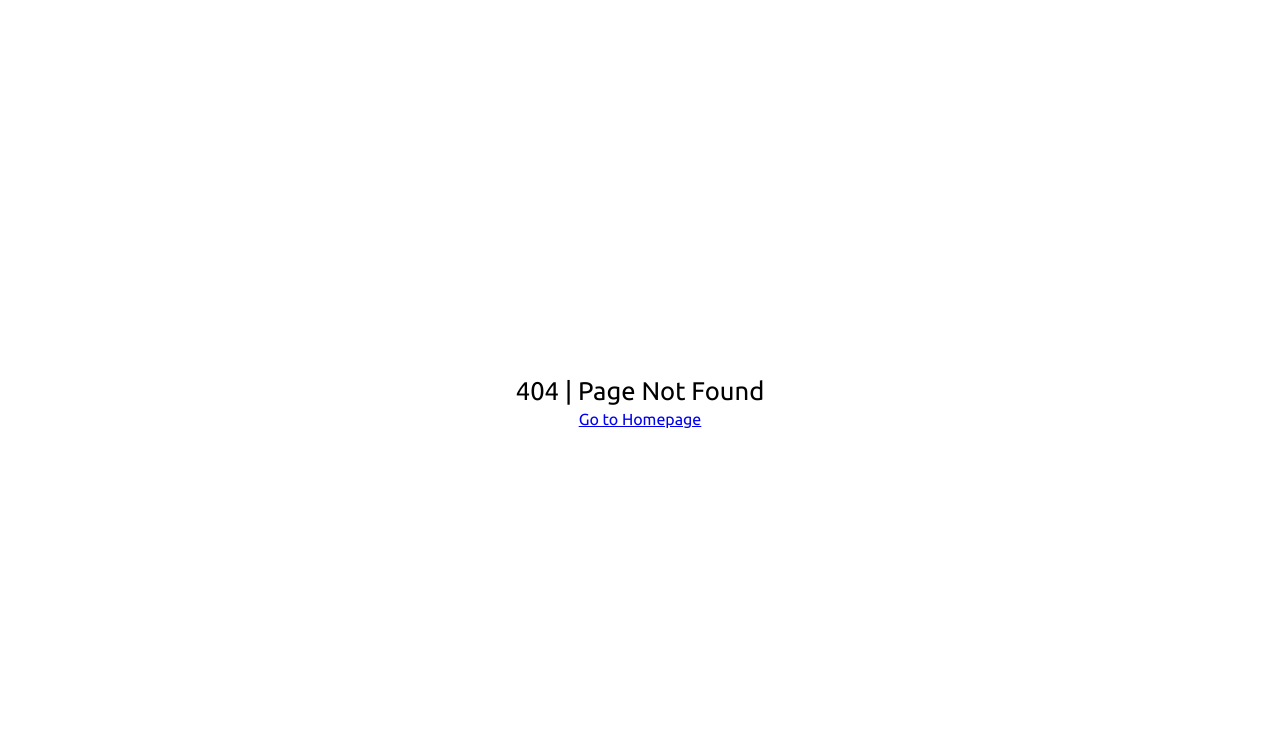
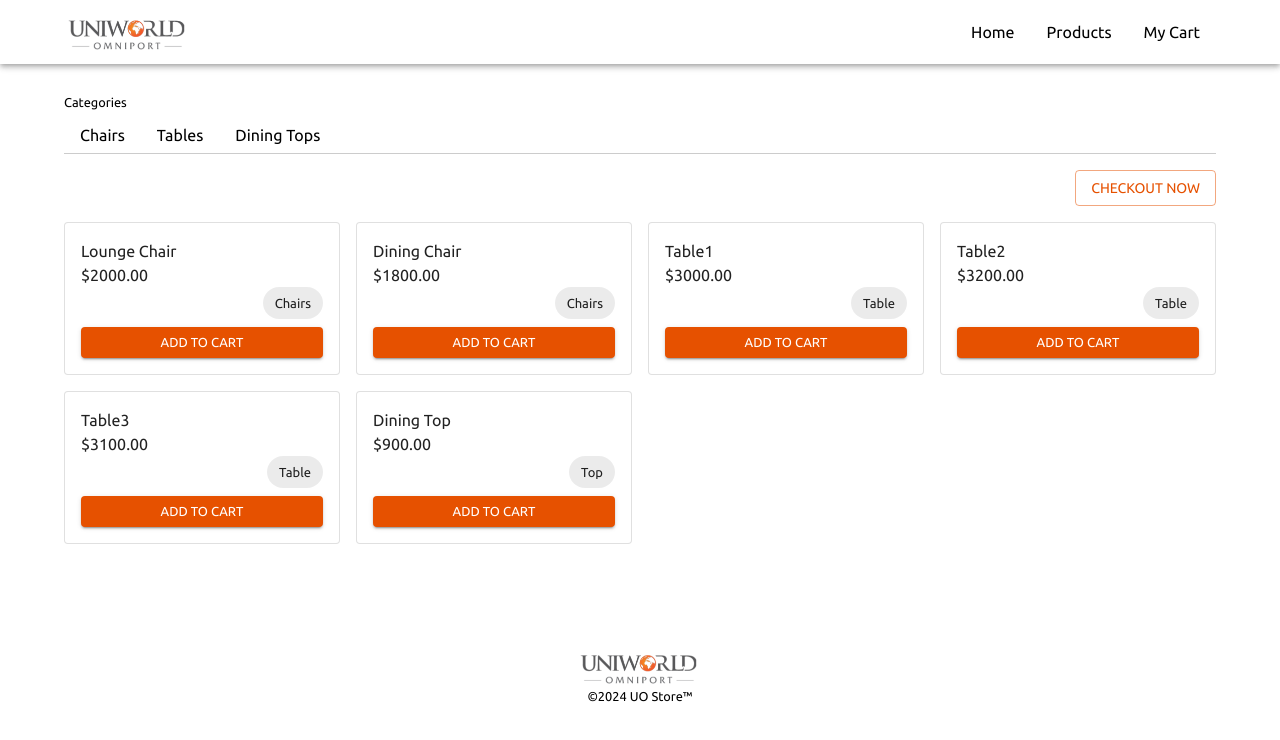
Before and after one commit to tony-tripulca/uo-commerce-client, a React app: page /products in a window 1280 px wide. Before the commit this address led to /not-found. Shown: the top 740 px of the page. Built offline with nearby package versions, Linux system fonts and the light colour scheme.

Commit message:
products page

```diff
--- a/src/AppRouter.js
+++ b/src/AppRouter.js
@@ -3,11 +3,14 @@ import { Navigate, Route, Routes } from "react-router-dom";
 
 import NotFound from "./modules/not-found/NotFound";
 import Homepage from "./modules/homepage/Homepage";
+import Products from "./modules/products/Products";
 
 export default function AppRouter() {
   return (
     <Routes>
       <Route path="/" element={<Homepage />} />
+      <Route path="/products" element={<Products />} />
+      <Route path="/products/:category" element={<Products />} />
 
       <Route path="/not-found" element={<NotFound />} />
       <Route path="*" element={<Navigate to="/not-found" />} />
--- a/src/components/header/Header.js
+++ b/src/components/header/Header.js
@@ -21,7 +21,7 @@ export default function Header() {
               <Link to="/">Home</Link>
             </MenuItem>
             <MenuItem>
-              <Link to="/">Products</Link>
+              <Link to="/products">Products</Link>
             </MenuItem>
             <MenuItem>
               <Link to="/">My Cart</Link>
--- a/src/components/header/Header.scss
+++ b/src/components/header/Header.scss
@@ -9,7 +9,7 @@
     height: 64px;
 
     .main-logo {
-      width: 128px;
+      width: 64px;
     }
 
     .MuiList-root {
@@ -24,3 +24,13 @@
     }
   }
 }
+
+@media (min-width: 768px) {
+  #header {
+    .header-holder {
+      .main-logo {
+        width: 128px;
+      }
+    }
+  }
+}
--- a/src/modules/homepage/Homepage.js
+++ b/src/modules/homepage/Homepage.js
@@ -1,4 +1,5 @@
 import React from "react";
+import { Helmet } from "react-helmet";
 
 import { Box, Container, Typography } from "@mui/material";
 
@@ -10,10 +11,14 @@ import "./Homepage.scss";
 export default function Homepage() {
   return (
     <React.Fragment>
+      <Helmet>
+        <title>Home | UO Store </title>
+      </Helmet>
       <Header />
       <Box component={"section"} id="homepage">
         <Container maxWidth="xl" className="homepage-holder">
-          <Typography>Homepage</Typography>
+          <Typography className="lead">Welcome to UO Store!</Typography>
+          <Typography>Get the best product anywhere, anytime.</Typography>
         </Container>
       </Box>
       <Footer />
--- a/src/modules/homepage/Homepage.scss
+++ b/src/modules/homepage/Homepage.scss
@@ -1,4 +1,16 @@
 #homepage {
+  height: calc(50% - 128px);
   padding-top: 32px;
   padding-bottom: 32px;
+
+  .homepage-holder {
+    display: flex;
+    flex-direction: column;
+    justify-content: center;
+    align-items: center;
+
+    .lead {
+      font-size: 1.8rem;
+    }
+  }
 }
--- /dev/null
+++ b/src/modules/products/Products.js
@@ -0,0 +1,145 @@
+import React, { useContext, useEffect, useState } from "react";
+import { Link } from "react-router-dom";
+import { Helmet } from "react-helmet";
+
+import {
+  Alert,
+  Box,
+  Button,
+  Chip,
+  Container,
+  Grid,
+  MenuItem,
+  MenuList,
+  Paper,
+  Snackbar,
+  Typography,
+} from "@mui/material";
+
+import Global from "../../util/global";
+import Header from "../../components/header/Header";
+import Footer from "../../components/footer/Footer";
+
+import "./Products.scss";
+
+export default function Products() {
+  const { snackbar, setSnackbar } = useContext(Global);
+
+  const [products, setProducts] = useState([]);
+
+  const handleAddToCart = () => {
+    setSnackbar((snackbar) => ({
+      ...snackbar,
+      open: true,
+      text: `Added to cart`,
+      severity: "success",
+    }));
+  };
+
+  useEffect(() => {
+    setProducts([
+      {
+        id: 1,
+        name: "Lounge Chair",
+        price: 2000,
+        category: "Chairs",
+      },
+      {
+        id: 2,
+        name: "Dining Chair",
+        price: 1800,
+        category: "Chairs",
+      },
+      {
+        id: 3,
+        name: "Table1",
+        price: 3000,
+        category: "Table",
+      },
+      {
+        id: 4,
+        name: "Table2",
+        price: 3200,
+        category: "Table",
+      },
+      {
+        id: 5,
+        name: "Table3",
+        price: 3100,
+        category: "Table",
+      },
+      {
+        id: 5,
+        name: "Dining Top",
+        price: 900,
+        category: "Top",
+      },
+    ]);
+  }, []);
+
+  return (
+    <React.Fragment>
+      <Helmet>
+        <title>Products | UO Store </title>
+      </Helmet>
+      <Header />
+      <Box component={"section"} id="products">
+        <Container maxWidth="xl" className="products-holder">
+          <Typography className="menu-label">Categories</Typography>
+          <MenuList>
+            <MenuItem>
+              <Link to="/products/chairs">Chairs</Link>
+            </MenuItem>
+            <MenuItem>
+              <Link to="/products/tables">Tables</Link>
+            </MenuItem>
+            <MenuItem>
+              <Link to="/products/dining-tops">Dining Tops</Link>
+            </MenuItem>
+          </MenuList>
+          <Grid container spacing={2}>
+            <Grid item xs={12} textAlign={"right"}>
+              <Button variant="outlined" color="orange">
+                Checkout Now
+              </Button>
+            </Grid>
+            {products.map((item, i) => (
+              <Grid item xs={12} md={6} lg={3} key={i}>
+                <Paper variant="outlined" className="card-product">
+                  <Typography>{item.name}</Typography>
+                  <Typography>${parseFloat(item.price).toFixed(2)}</Typography>
+                  <Chip label={item.category} />
+                  <Button
+                    fullWidth
+                    variant="contained"
+                    size="small"
+                    color="orange"
+                    onClick={() => handleAddToCart()}
+                  >
+                    Add to Cart
+                  </Button>
+                </Paper>
+              </Grid>
+            ))}
+          </Grid>
+        </Container>
+      </Box>
+      <Footer />
+      <Snackbar
+        anchorOrigin={{ vertical: snackbar.y, horizontal: snackbar.x }}
+        autoHideDuration={snackbar.duration}
+        open={snackbar.open}
+        onClose={() => setSnackbar({ ...snackbar, open: false })}
+      >
+        <Alert
+          onClose={() => setSnackbar({ ...snackbar, open: false })}
+          severity={snackbar.severity}
+          variant="filled"
+          sx={{ width: "100%" }}
+        >
+          {snackbar.text}
+        </Alert>
+      </Snackbar>
+    </React.Fragment>
+  );
+}
--- /dev/null
+++ b/src/modules/products/Products.scss
@@ -0,0 +1,41 @@
+#products {
+  padding-top: 32px;
+  padding-bottom: 32px;
+  .products-holder {
+    .menu-label {
+      font-size: 0.8rem;
+      margin: 0;
+      padding: 0;
+      line-height: 1;
+    }
+
+    .MuiList-root {
+      display: flex;
+      margin-top: 8px;
+      margin-bottom: 16px;
+      padding: 0;
+      border-bottom: 1px solid rgba(0, 0, 0, 0.2);
+
+      .MuiMenuItem-root {
+        a {
+          text-decoration: none;
+          color: black;
+        }
+      }
+    }
+
+    .card-product {
+      display: flex;
+      flex-direction: column;
+      padding: 16px;
+
+      .MuiChip-root {
+        align-self: flex-end;
+      }
+
+      .MuiButton-root {
+        margin-top: 8px;
+      }
+    }
+  }
+}
```
